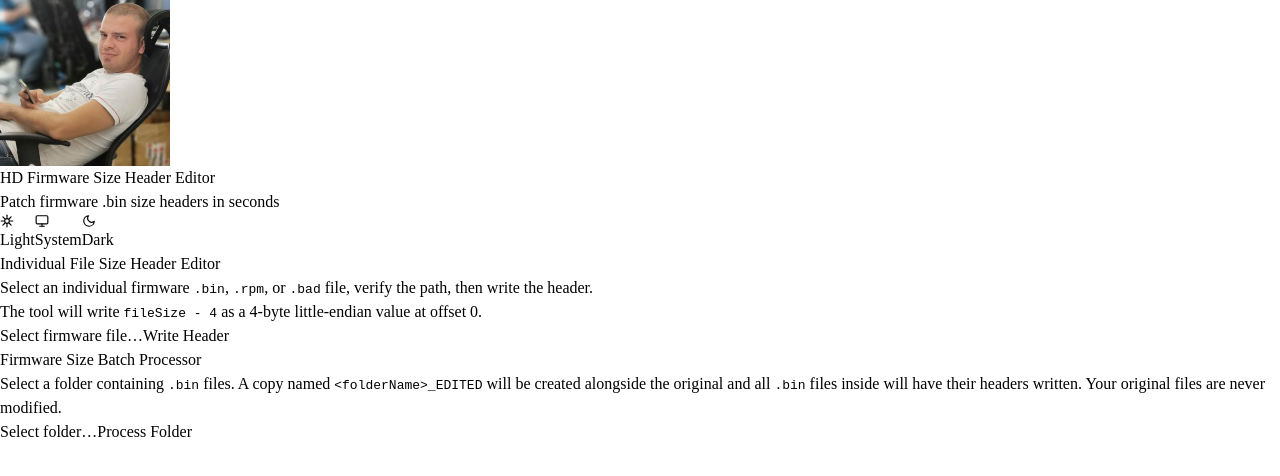
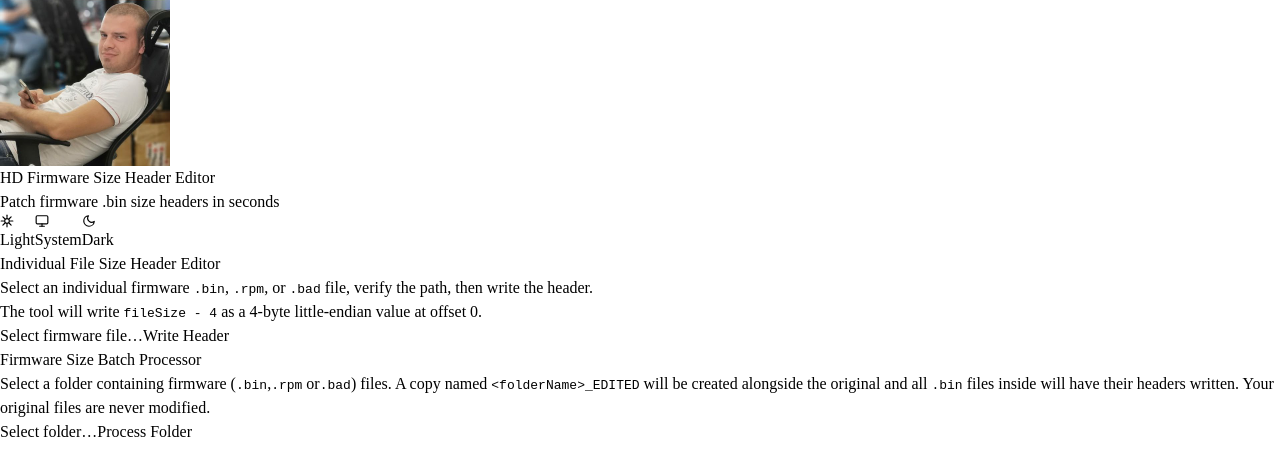
Before and after one commit to sinissto/HD-Firmware-Size-Header-Editor, a React (Vite) app in the folder src/renderer/: page / in a window 1280 px wide. Shown: the top 476 px of the page. Built offline with nearby package versions, Linux system fonts and the light colour scheme.

Commit message:
Frontend Batch Processor text update

```diff
--- a/src/renderer/src/batch/BatchPanel.tsx
+++ b/src/renderer/src/batch/BatchPanel.tsx
@@ -46,11 +46,19 @@ export function BatchPanel(): JSX.Element {
       </h1>
       <div className="flex-1 min-h-[150px]">
         <p className="mb-6 text-sm text-gray-500 dark:text-gray-400">
-          Select a folder containing{" "}
+          Select a folder containing firmware (
           <code className="rounded bg-gray-100 px-1 dark:bg-gray-800">
             .bin
+          </code>
+          ,
+          <code className="rounded bg-gray-100 px-1 dark:bg-gray-800">
+            .rpm
           </code>{" "}
-          files. A copy named{" "}
+          or
+          <code className="rounded bg-gray-100 px-1 dark:bg-gray-800">
+            .bad
+          </code>
+          ) files. A copy named{" "}
           <code className="rounded bg-gray-100 px-1 dark:bg-gray-800">
             &lt;folderName&gt;_EDITED
           </code>{" "}
```
